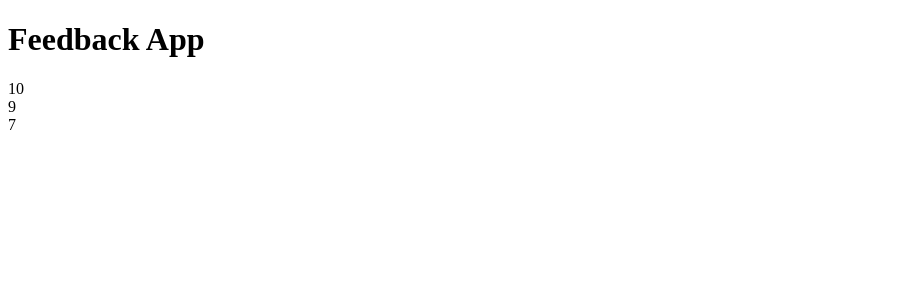
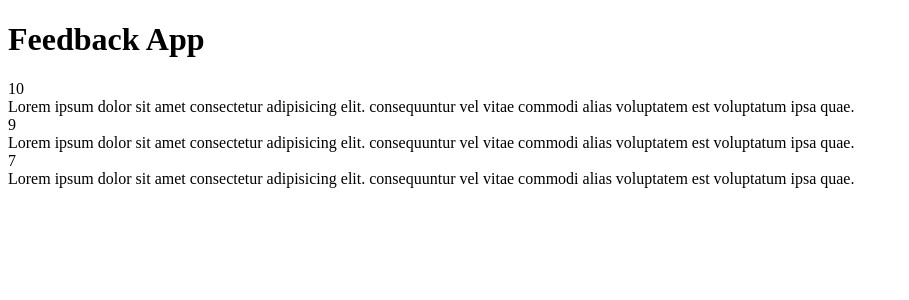
Before and after one commit to codeherbert/feedback-app-plus, a React (Create React App) app: page / in a window 1280 px wide. Shown: the top 300 px of the page, without its empty margins (0-909 px from the left). Built offline with nearby package versions, Linux system fonts and the light colour scheme.

Commit message:
configures props in FeedbackItem and renders in FeedbackList

```diff
--- a/src/components/FeedbackItem.js
+++ b/src/components/FeedbackItem.js
@@ -1,13 +1,9 @@
-import React, { useState } from 'react';
 
-function FeedbackItem () {
-    const [rating, setRating] = useState(7);
-    const [text, setText] = useState("This is an example of feedback text");
-
+function FeedbackItem ({item}) {
     return (
         <div className="card">
-            <div className="num-display">{rating}</div>
-            <div className="text-display">{text}</div>
+            <div className="num-display">{item.rating}</div>
+            <div className="text-display">{item.text}</div>
         </div>
     )
 }
--- a/src/components/FeedbackList.js
+++ b/src/components/FeedbackList.js
@@ -1,4 +1,5 @@
 import React from 'react';
+import FeedbackItem from './FeedbackItem';
 
 function FeedbackList({feedback}) {
     if(!feedback || feedback.length === 0) {
@@ -9,7 +10,7 @@
     return (
         <div className="feedback-list">
             {feedback.map( item => (
-                <div>{item.rating}</div>
+                <FeedbackItem key={item.id} item={item} />
             ))}
         </div>
     )
```
